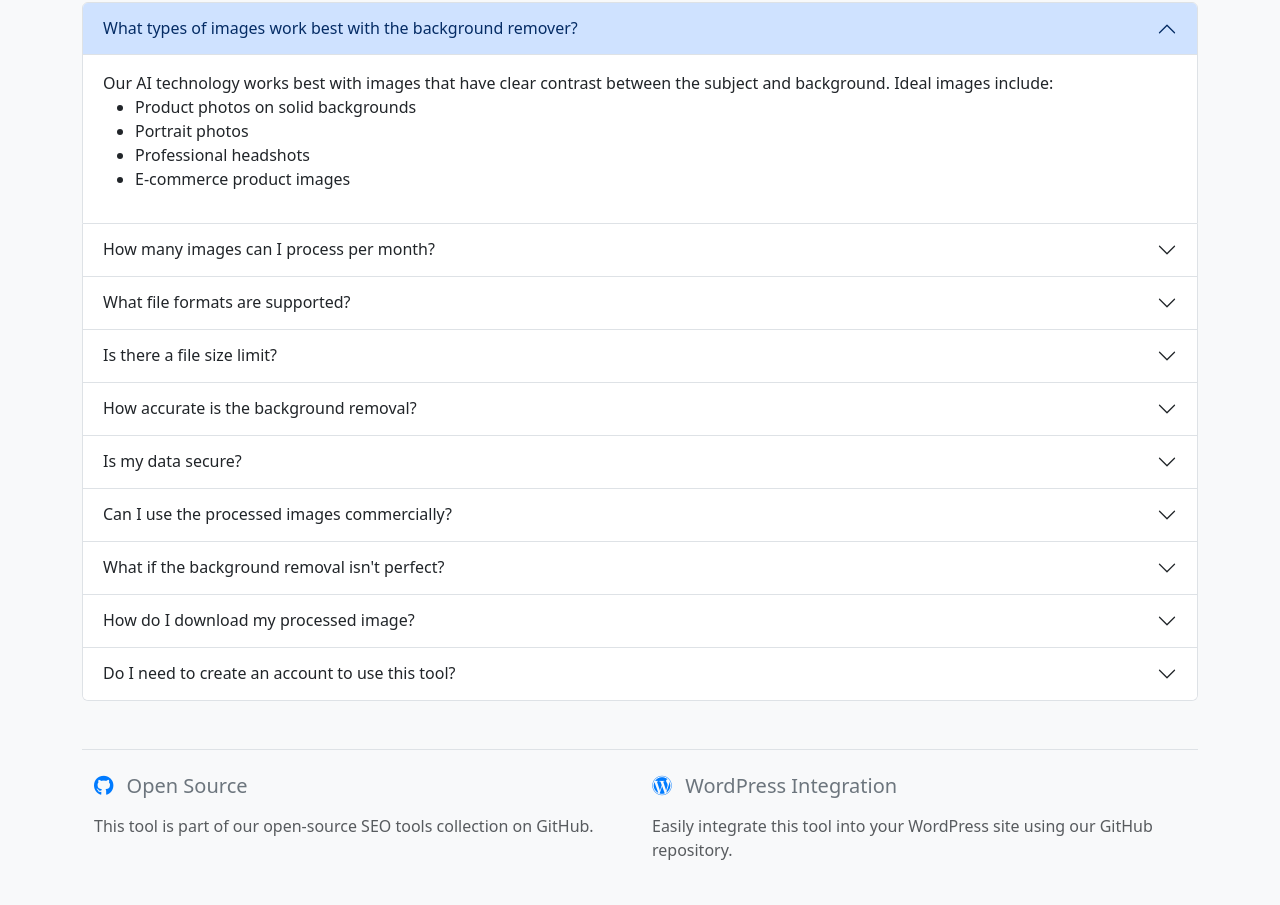
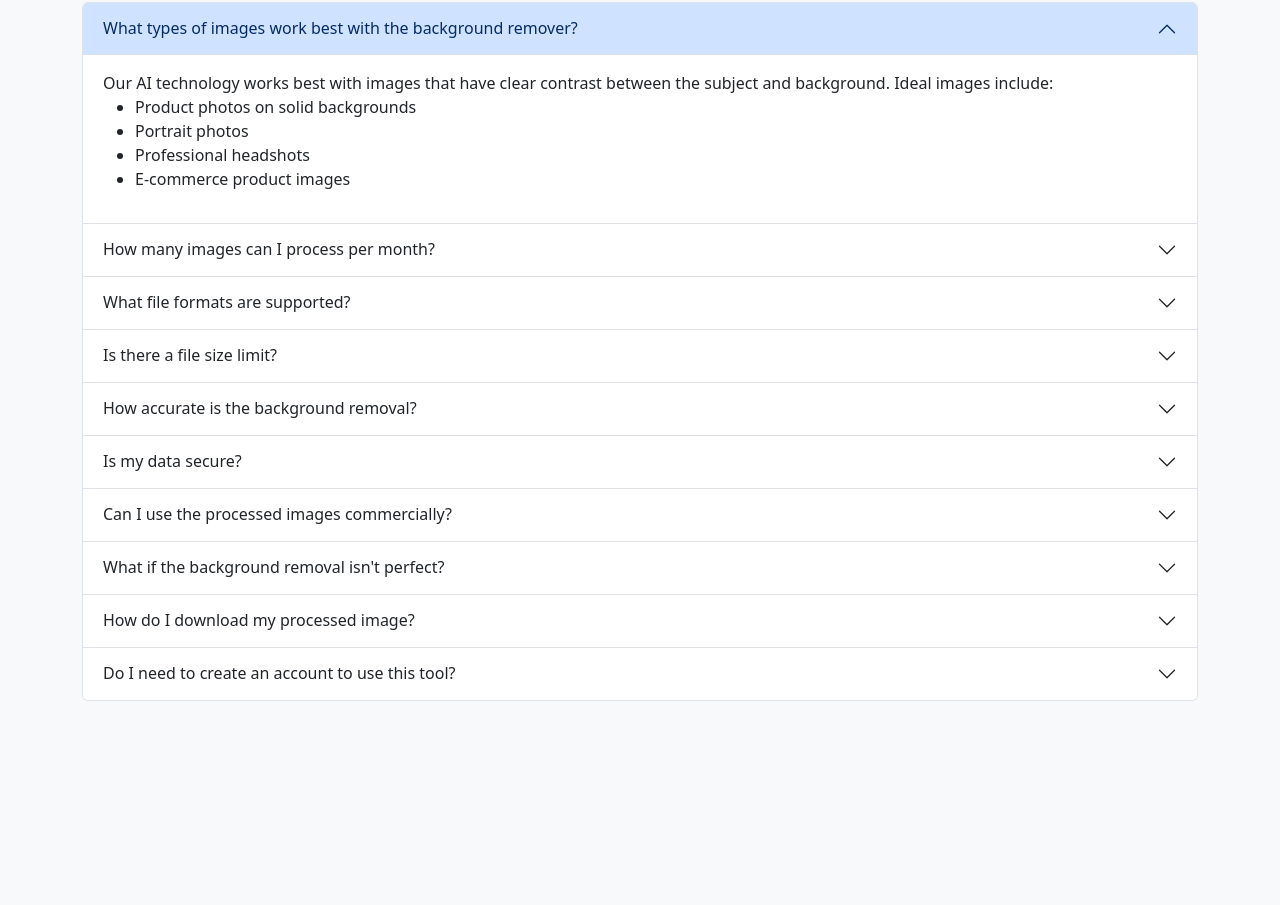
Before and after one commit to William82630/seo-tools, a plain HTML site: page tools/image/background-remover.html in a window 1280 px wide. Shown: the part 1466-2371 px from the top of the page. After the commit the page ends 2215 px from the top, so only its background shows below. Drawn offline with nearby package versions, Linux system fonts and the light colour scheme; no server answers.

Commit message:
Update background-remover.html

```diff
--- a/tools/image/background-remover.html
+++ b/tools/image/background-remover.html
@@ -441,20 +441,7 @@
                         </div>
                     </div>
     <!-- Footer with GitHub/WordPress Info -->
-    <footer class="bg-light mt-5 py-4">
-        <div class="container">
-            <div class="row">
-                <div class="col-md-6">
-                    <h5><i class="fab fa-github"></i> Open Source</h5>
-                    <p class="text-muted">This tool is part of our open-source SEO tools collection on GitHub.</p>
-                </div>
-                <div class="col-md-6">
-                    <h5><i class="fab fa-wordpress"></i> WordPress Integration</h5>
-                    <p class="text-muted">Easily integrate this tool into your WordPress site using our GitHub repository.</p>
-                </div>
-            </div>
-        </div>
-    </footer>
+
     <script>
     const API_KEY = '3vcuRUV7ZZqUB7C79uaK9a6k';
     const dropZone = document.getElementById('dropZone');
```
